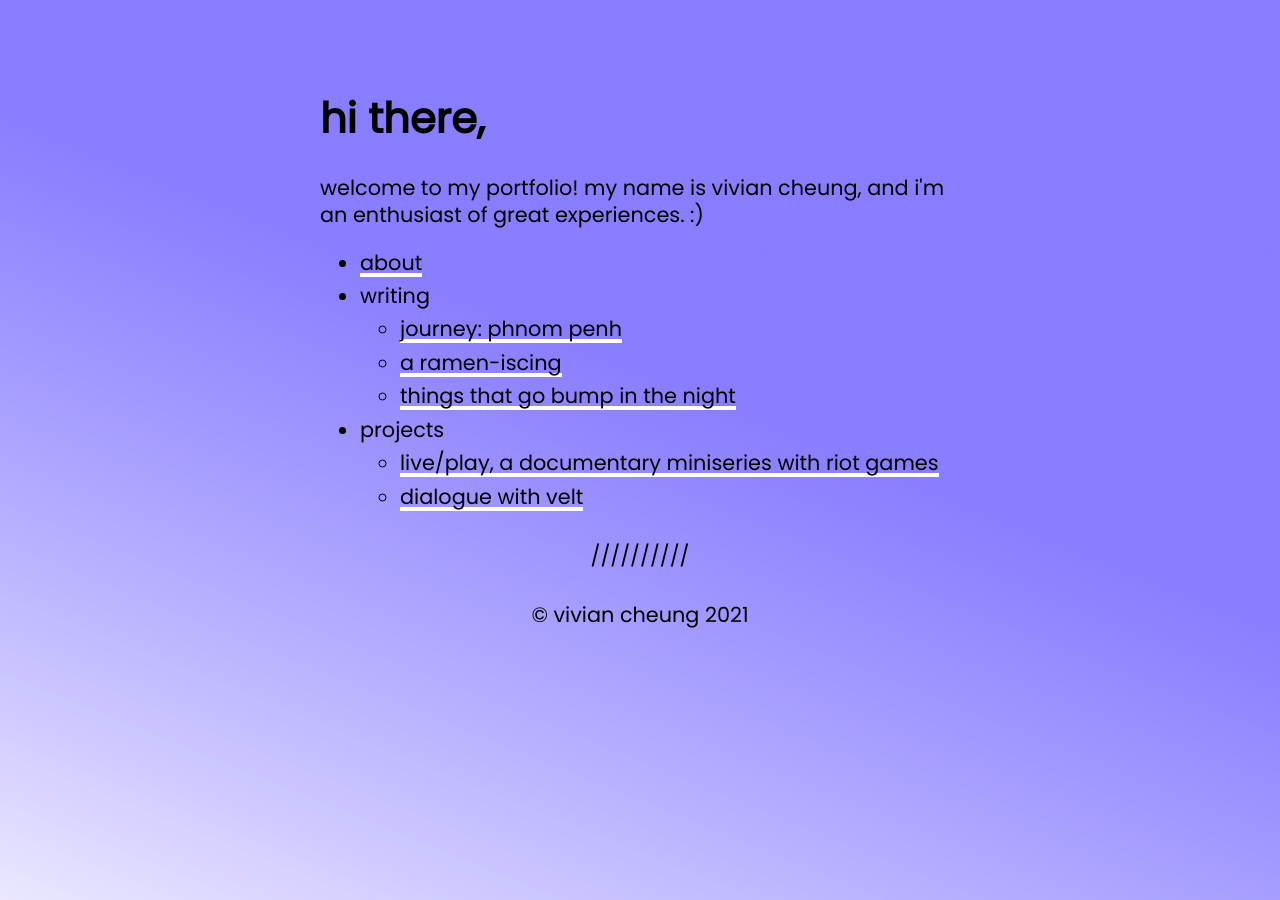
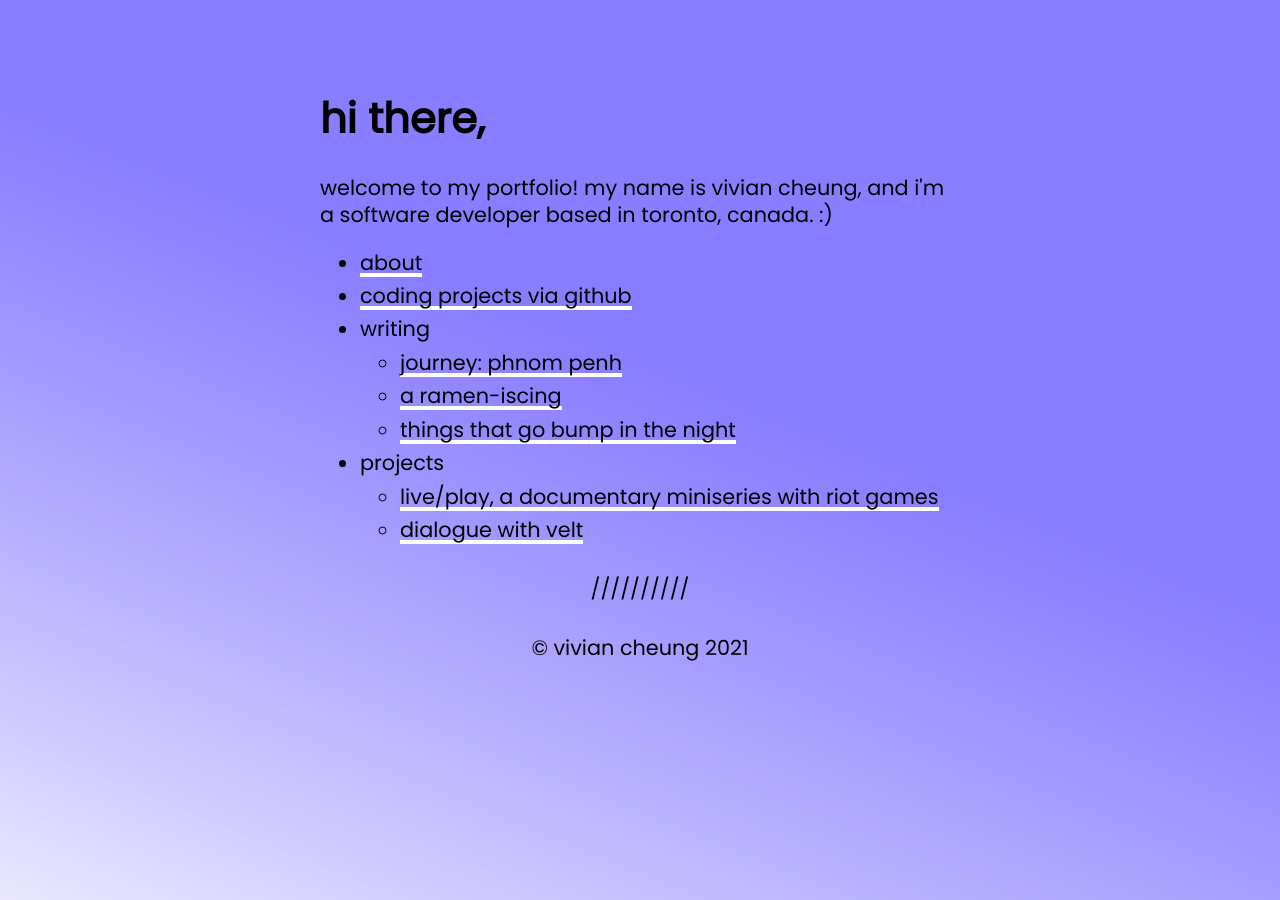
Before and after one commit to vvncheung/vvncheung.github.io, a Jekyll site: the page built from index.md, in a window 1280 px wide. Built offline with Jekyll 4.4.1, drawn with Linux system fonts in a browser that asks for light colours.

Commit message:
update index blurbs

```diff
--- a/_config.yml
+++ b/_config.yml
@@ -1,6 +1,6 @@
 title: vivian cheung
 subtitle: hi there,
-description: welcome to my portfolio! my name is vivian cheung, and i'm an enthusiast of great experiences. :)
+description: welcome to my portfolio! my name is vivian cheung, and i'm a software developer based in toronto, canada. :)
 author: vivian cheung
 email: hi@viviancheung.ca
 
--- a/_data/menu.yml
+++ b/_data/menu.yml
@@ -5,6 +5,9 @@ entries:
 
   - title: about
     url: about
+
+  - title: coding projects via github
+    url: https://github.com/vvncheung
 
   - title: writing
     post_list: true
```
